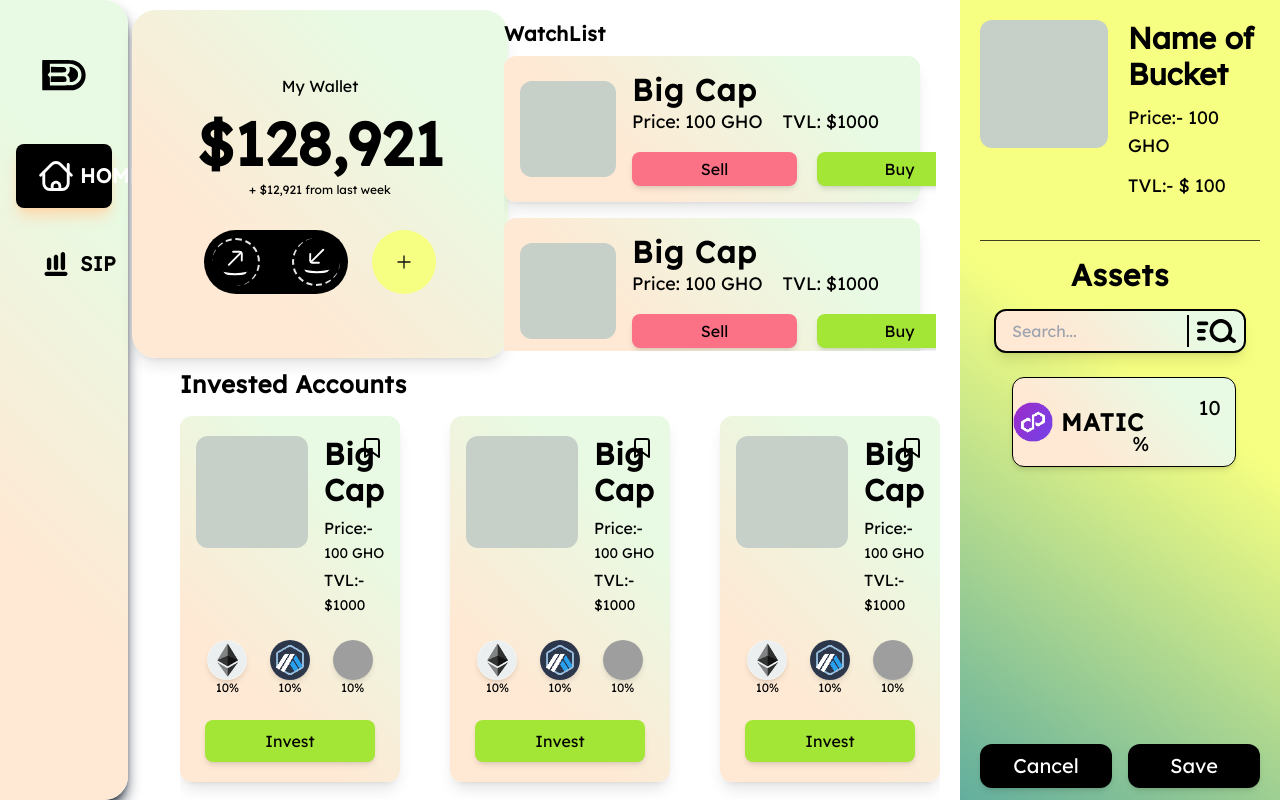
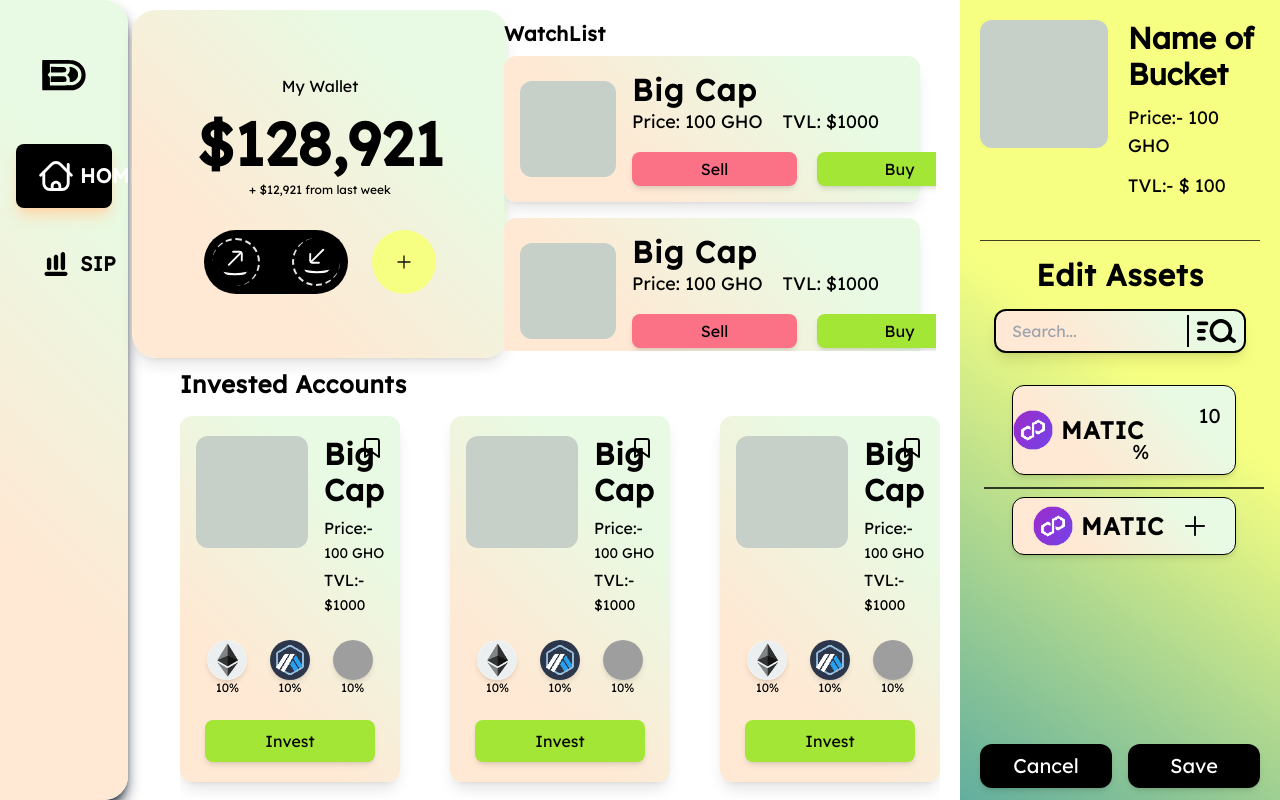
Before and after one commit to douchebank/dbank, a React (Create React App) app: page /dashboard in a window 1280 px wide. Both pictures are taken after a click on the button "Edit". Built offline with nearby package versions, Linux system fonts and the light colour scheme; grey boxes are pictures that could not be loaded.

Commit message:
add new assets design added

```diff
--- a/src/components/RightTab/AddAssets.tsx
+++ b/src/components/RightTab/AddAssets.tsx
@@ -25,7 +25,13 @@ const AddAssets = ({ onClose }: AddAssetParam) => {
           alt="search"
         />
       </div>
-      <AssetCard isEditable={true} />
+
+      <div className=" divide-y-2 divide-black divide-opacity-75">
+        <AssetCard isEditable={true} toBeAdded={false} />
+        <AssetCard isEditable={false} toBeAdded={true} />
+      </div>
+
+      {/* Buttons  */}
       <div className="flex absolute bottom-0 gap-4 w-full">
         <button
           onClick={() => onClose()}
--- a/src/components/RightTab/AssetCard.tsx
+++ b/src/components/RightTab/AssetCard.tsx
@@ -1,21 +1,30 @@
 import dummyImg from "../../assets/recent.png";
 import trash from "../../assets/trash.svg";
+import trashRed from "../../assets/trashRed.svg";
 import polygon from "../../assets/icons/polygon.png";
+import addIcon from "../../assets/plus.svg";
+import { useState } from "react";
 
 type AssetCardParams = {
   isEditable: boolean;
+  toBeAdded: boolean;
 };
 
-const AssetCard = ({ isEditable }: AssetCardParams) => {
+const AssetCard = ({ isEditable, toBeAdded }: AssetCardParams) => {
   // const isPersonalAndEditable = false; // get it form the props when passed in (this the enum value) used to make the
   const value = 10;
+  const [hoverOnDelete, setHoverOnDelete] = useState(false)
+
   return (
-    <div className="w-full m-1 ">
+    <div className="w-full m-1 py-2">
       <div className="flex justify-between items-center shadow-md gradient2  w-[80%] border border-black   mx-auto py-2  px-5 rounded-xl gap-2">
         <div className="flex justify-center items-center gap-2">
           <img src={polygon} alt="Asset Name" className="h-10 w-10" />
           <p className="text-2xl font-semibold tracking-wider ">MATIC</p>
         </div>
+
+        {!toBeAdded === true ? (
+          <>
             <label className="text-xl justify-self-end place-self-end  ">
               <input
                 disabled={!isEditable}
@@ -28,13 +37,24 @@ const AssetCard = ({ isEditable }: AssetCardParams) => {
             </label>
 
             {isEditable && (
-          <button>
+              <button
+                onMouseOver={() => setHoverOnDelete(true)}
+                onMouseLeave={() => setHoverOnDelete(false)}
+              >
                 <img
-              src={trash}
+                  src={hoverOnDelete ? trashRed : trash}
                   alt="delete"
                   className="w-7 h-7 place-self-end  "
                 />
               </button>
+            )}
+          </>
+        ) : (
+          <>
+            <button className="hover:bg-white px-2 py-1 rounded-lg hover:border border-black">
+              <img src={addIcon} alt="Add Asset" className="w-6 h-8" />
+            </button>
+          </>
         )}
       </div>
     </div>
--- a/src/components/RightTab/RightTab.tsx
+++ b/src/components/RightTab/RightTab.tsx
@@ -42,12 +42,12 @@ const RightTab = () => {
             isEditing && "h-full"
           } `}
         >
-          <h1 className="text-3xl my-4 font-semibold tracking-wide text-center ">
-            Assets
-          </h1>
           {isPersonalAndEditable && !isEditing ? (
             <>
-              <AssetCard isEditable={false} />
+              <h1 className="text-3xl my-4 font-semibold tracking-wide text-center ">
+                Assets
+              </h1>
+              <AssetCard isEditable={false} toBeAdded={false} />
               <button
                 onClick={() => setIsEditing(true)}
                 className="p-2  rounded-xl bg-black text-white shadow-md w-[40%] text-xl my-3"
@@ -57,6 +57,9 @@ const RightTab = () => {
             </>
           ) : (
             <>
+              <h1 className="text-3xl my-4 font-semibold tracking-wide text-center ">
+                Edit Assets
+              </h1>
               <AddAssets onClose={closeEditingMode} />
             </>
           )}
```
Also changed, not shown: src/assets/trashRed.svg (added). Lines whose indentation alone changed are shown as unchanged.
